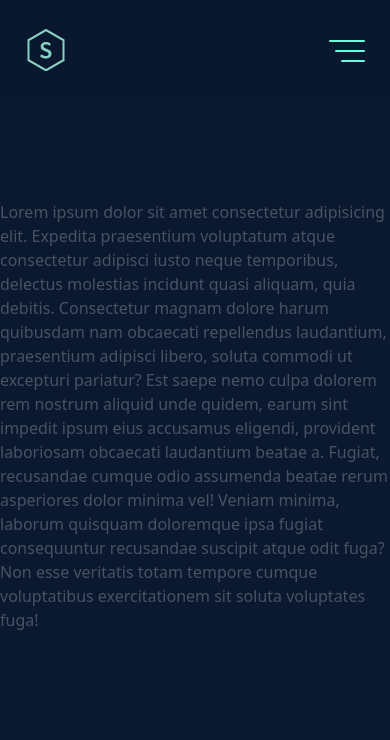
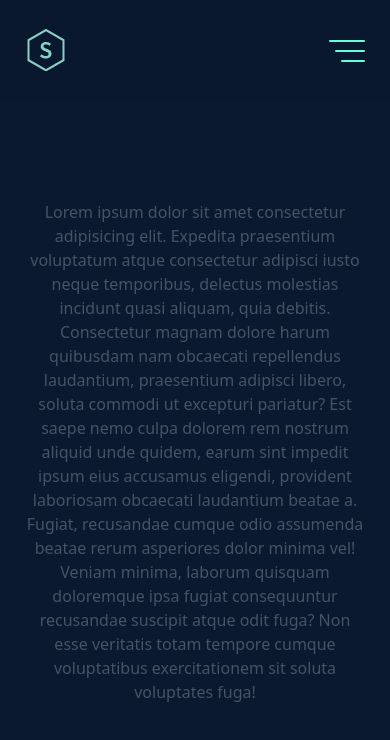
Before and after one commit to SciSaif/portfolio, a React (Create React App) app: page / in a window 390 px wide. Shown: the top 740 px of the page. Built offline with nearby package versions, Linux system fonts and the light colour scheme.

Commit message:
made the responsive main divs

```diff
--- a/src/App.css
+++ b/src/App.css
@@ -84,6 +84,10 @@ body::-webkit-scrollbar-thumb {
     filter: none !important;
     pointer-events: auto !important;
     user-select: auto !important;
+}
+
+.resume {
+    transition: background-color 0.25s;
 }
 
 
--- a/src/App.js
+++ b/src/App.js
@@ -1,4 +1,5 @@
 import {useRef} from "react";
+import Left from "./components/Left";
 import Navbar from "./components/Navbar";
 
 function App() {
@@ -9,16 +10,18 @@ function App() {
 	};
 
 	return (
-		<>
-			<div className="h-[5000px] text-white/25 mt-[200px] " ref={mainRef}>
-				Lorem ipsum dolor sit amet consectetur adipisicing elit. Expedita praesentium voluptatum atque consectetur adipisci iusto neque temporibus, delectus molestias incidunt quasi aliquam,
-				quia debitis. Consectetur magnam dolore harum quibusdam nam obcaecati repellendus laudantium, praesentium adipisci libero, soluta commodi ut excepturi pariatur? Est saepe nemo culpa
-				dolorem rem nostrum aliquid unde quidem, earum sint impedit ipsum eius accusamus eligendi, provident laboriosam obcaecati laudantium beatae a. Fugiat, recusandae cumque odio assumenda
-				beatae rerum asperiores dolor minima vel! Veniam minima, laborum quisquam doloremque ipsa fugiat consequuntur recusandae suscipit atque odit fuga? Non esse veritatis totam tempore
-				cumque voluptatibus exercitationem sit soluta voluptates fuga!
-			</div>
+		<div>
+			<main className="px-[25px] sm:px-[50px] md:px-[100px] lg:px-[150px]">
+				<div className=" max-w-[1000px] h-[5000px] text-white/25 mt-[200px] flex justify-center text-center  mx-auto" ref={mainRef}>
+					Lorem ipsum dolor sit amet consectetur adipisicing elit. Expedita praesentium voluptatum atque consectetur adipisci iusto neque temporibus, delectus molestias incidunt quasi
+					aliquam, quia debitis. Consectetur magnam dolore harum quibusdam nam obcaecati repellendus laudantium, praesentium adipisci libero, soluta commodi ut excepturi pariatur? Est saepe
+					nemo culpa dolorem rem nostrum aliquid unde quidem, earum sint impedit ipsum eius accusamus eligendi, provident laboriosam obcaecati laudantium beatae a. Fugiat, recusandae cumque
+					odio assumenda beatae rerum asperiores dolor minima vel! Veniam minima, laborum quisquam doloremque ipsa fugiat consequuntur recusandae suscipit atque odit fuga? Non esse veritatis
+					totam tempore cumque voluptatibus exercitationem sit soluta voluptates fuga!
+				</div>
+			</main>
 			<Navbar toggle={() => toggleBlur()} />
-		</>
+		</div>
 	);
 }
 
--- /dev/null
+++ b/src/components/Left.jsx
@@ -0,0 +1,28 @@
+import React from "react";
+
+function Left() {
+	return (
+		<div className="text-white fixed left-10 bottom-0">
+			<div className="flex flex-col">
+				fds
+				<a href="https://github.com/bchiang7" aria-label="GitHub" target="_blank" rel="noreferrer">
+					<svg
+						xmlns="http://www.w3.org/2000/svg"
+						role="img"
+						viewBox="0 0 24 24"
+						fill="none"
+						stroke="currentColor"
+						stroke-width="2"
+						stroke-linecap="round"
+						stroke-linejoin="round"
+						class="feather feather-github">
+						<title>GitHub</title>
+						<path d="M9 19c-5 1.5-5-2.5-7-3m14 6v-3.87a3.37 3.37 0 0 0-.94-2.61c3.14-.35 6.44-1.54 6.44-7A5.44 5.44 0 0 0 20 4.77 5.07 5.07 0 0 0 19.91 1S18.73.65 16 2.48a13.38 13.38 0 0 0-7 0C6.27.65 5.09 1 5.09 1A5.07 5.07 0 0 0 5 4.77a5.44 5.44 0 0 0-1.5 3.78c0 5.42 3.3 6.61 6.44 7A3.37 3.37 0 0 0 9 18.13V22"></path>
+					</svg>
+				</a>
+			</div>
+		</div>
+	);
+}
+
+export default Left;
--- a/src/components/Navbar.jsx
+++ b/src/components/Navbar.jsx
@@ -58,7 +58,7 @@ function Navbar({toggle}) {
 					<div className="p-[10px]  font-poppins mx-1 cursor-pointer hover:text-theme-green">
 						<span className="text-theme-green">04. </span> Contact
 					</div>
-					<div className="ml-4 px-[16px] py-[12px]n border border-theme-green rounded flex items-center text-theme-green">
+					<div className="resume ml-4 px-[16px] py-[12px]n border border-theme-green hover:bg-theme-green/10 rounded flex items-center text-theme-green">
 						<a target="_blank" href="/" className="">
 							Resume
 						</a>
```
